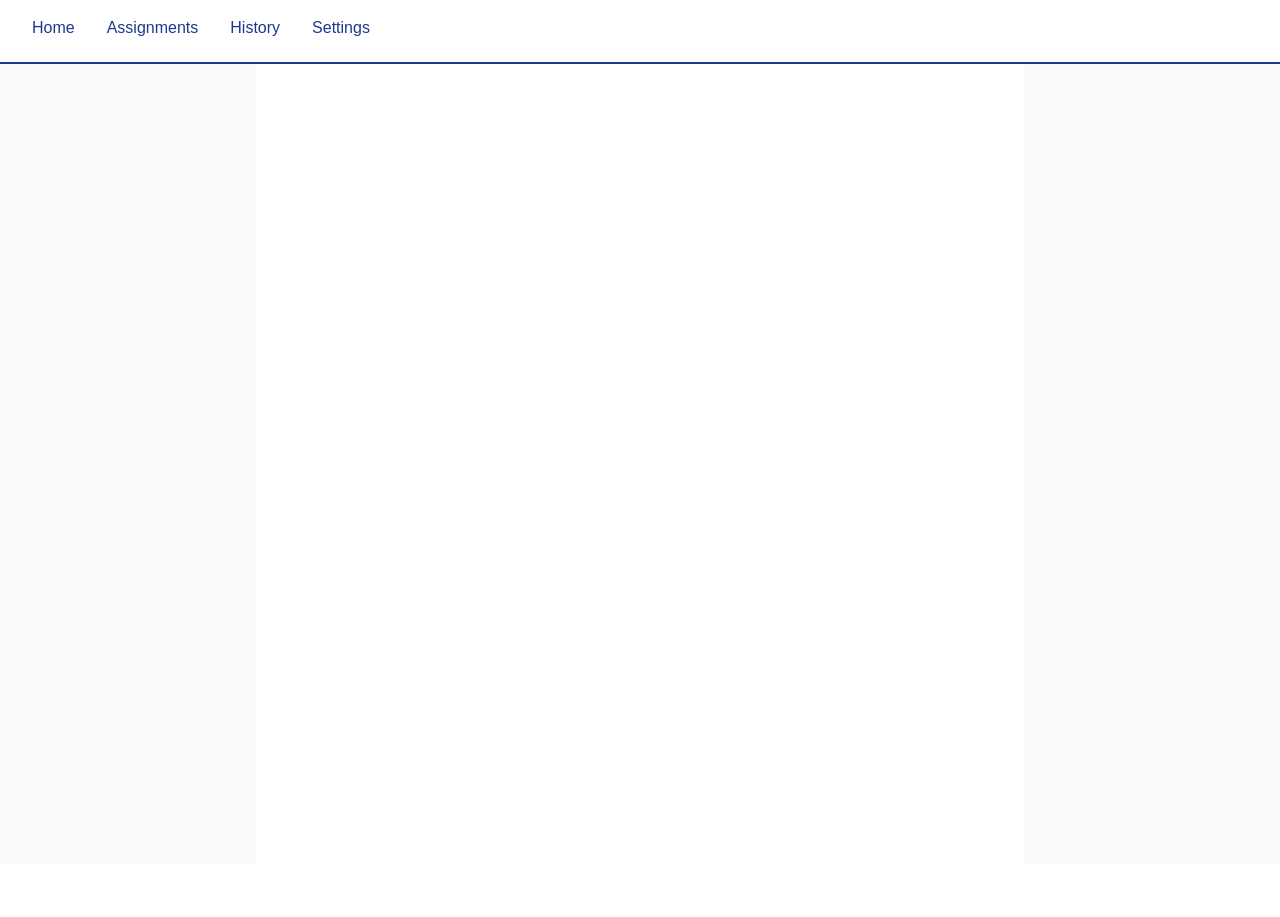
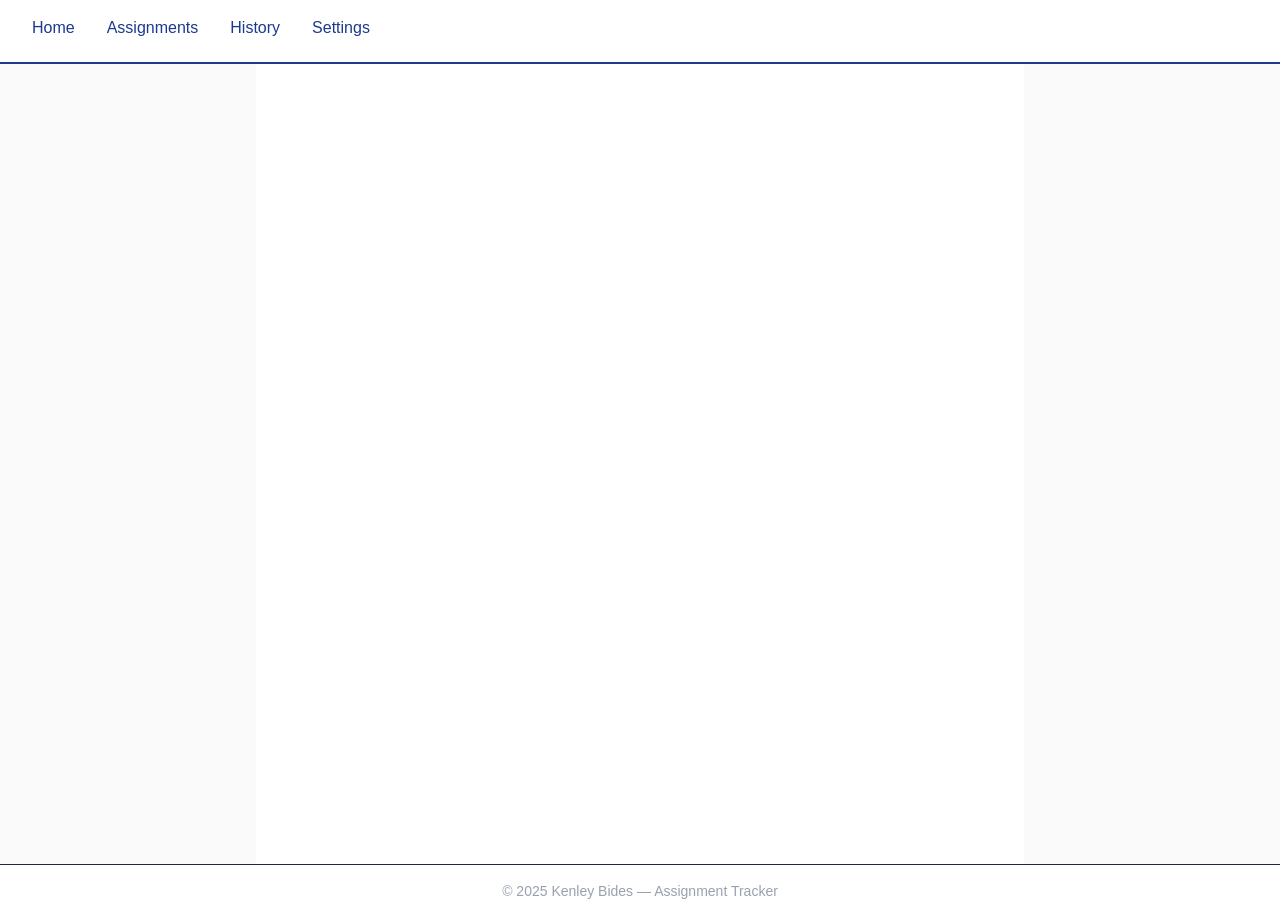
Before and after one commit to KenleyBides/assignment-tracker, a Next.js app: page / in a window 1280 px wide. Before the commit the page ends 864 px from the top, so only its background shows below. Built offline with nearby package versions, Linux system fonts and the light colour scheme.

Commit message:
Footer (i forgot to add one)

```diff
--- a/src/app/layout.tsx
+++ b/src/app/layout.tsx
@@ -1,16 +1,27 @@
-"use client";
-import '../app/globals.css';
-import Navbar from '../components/Navbar';
-import { AppProvider } from '../context/AppContext';
+// src/app/layout.tsx
+import "./globals.css";
+import Navbar from "../components/Navbar";
+
+export const metadata = {
+  title: "Assignment App",
+  description: "A Next.js assignment tracker",
+};
 
 export default function RootLayout({ children }: { children: React.ReactNode }) {
   return (
     <html lang="en">
-      <body>
-        <AppProvider>
-          <Navbar />
+      <body className="bg-black text-white min-h-screen flex flex-col">
+        <Navbar />
+
+        {/* Main content */}
+        <main className="flex-1">
           {children}
-        </AppProvider>
+        </main>
+
+        {/* Footer */}
+        <footer className="py-4 text-center text-sm text-gray-400 border-t border-gray-800">
+          © {new Date().getFullYear()} Kenley Bides — Assignment Tracker
+        </footer>
       </body>
     </html>
   );
```
